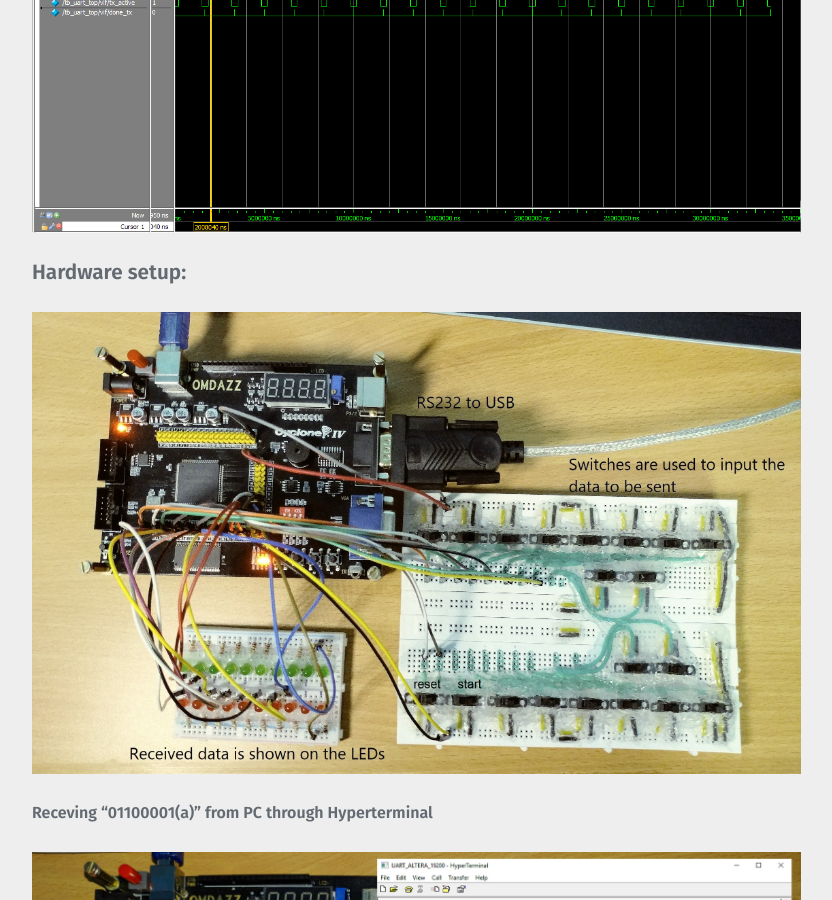
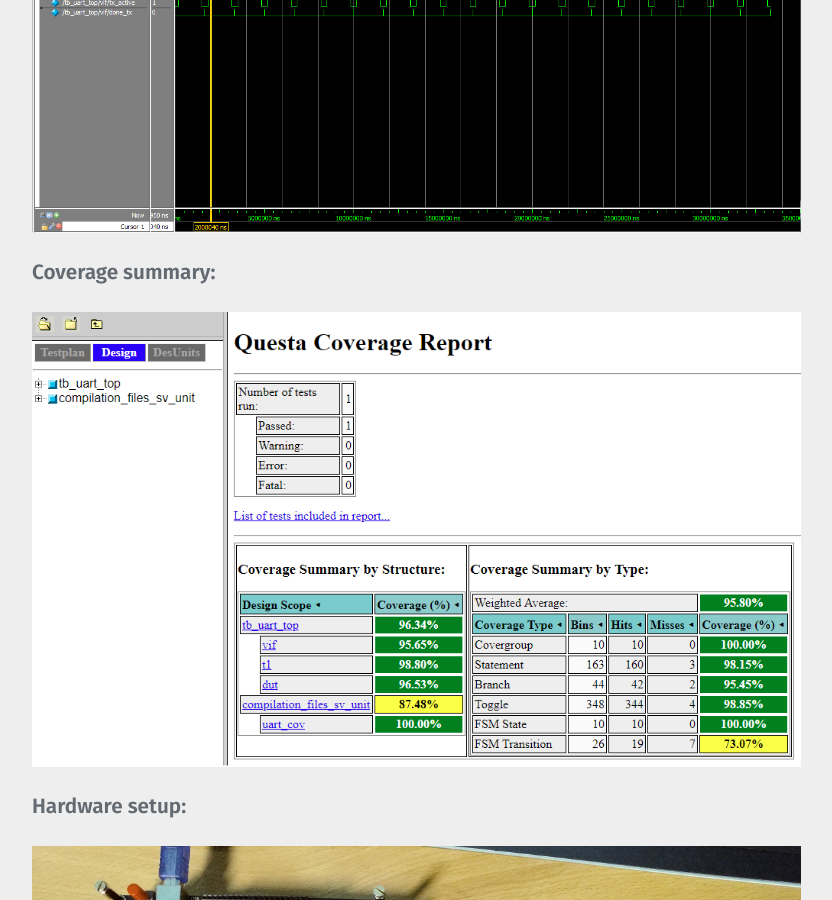
Before and after one commit to siddharth-pro/gitSiddharth.github.io, a Jekyll site: the page built from serialfpga.md, in a window 1280 px wide and 900 px high, scrolled down 2358 px. Shown: the whole window, without its empty margins (40-872 px from the left). Built offline with Jekyll 4.4.1, drawn with Linux system fonts in a browser that asks for light colours.

Commit message:
Update serialfpga.md

```diff
--- a/serialfpga.md
+++ b/serialfpga.md
@@ -51,6 +51,10 @@ The transaction window output shows that the first RX trasaction fails which als
 
 ![UART](/assets/images/uart_tb_wave.png)
 
+#### Coverage summary:
+
+![Coverage summary](/assets/images/uart_coverage.png)
+
 #### Hardware setup:
 
 ![Hardware setup](/assets/images/hardware_setup.jpg)
```
